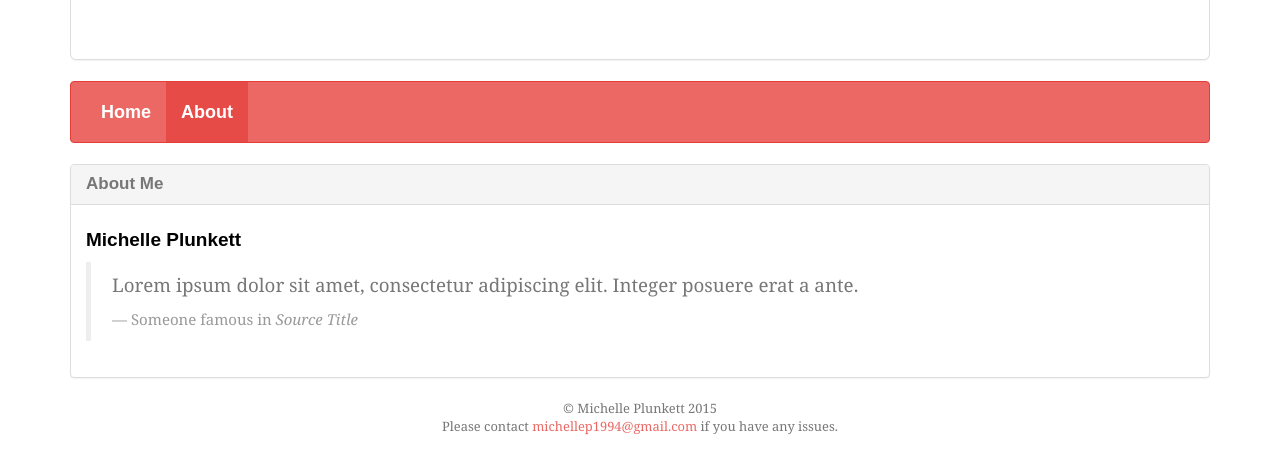
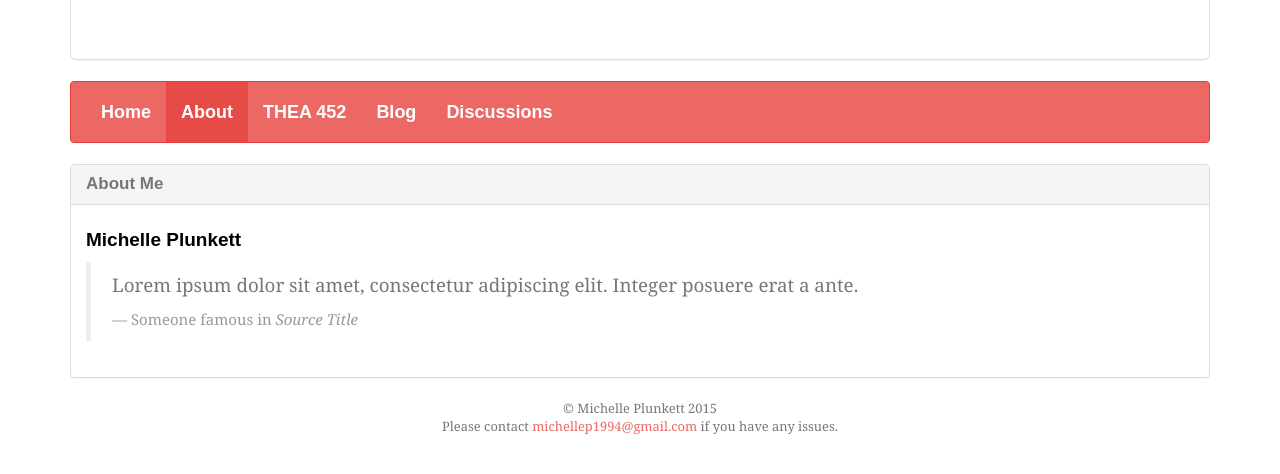
Before and after one commit to michelleplunkett/michelleplunkett.github.io, a Jekyll site: the page built from about.html, in a window 1280 px wide, cut to the strip 339-813 px from the top of the page. Built offline with Jekyll 4.4.1, drawn with Linux system fonts in a browser that asks for light colours; nearby versions of some CDN libraries; some web fonts are replaced; Markdown is read by kramdown in place of the engine named in the settings.

Commit message:
Update navigation.html

```diff
--- a/_includes/navigation.html
+++ b/_includes/navigation.html
@@ -14,6 +14,15 @@
       <li {% if page.title == 'About' %} class="active" {% endif %} >
         <a href="/about.html">About</a>
       </li>
+      <li {% if page.title == 'THEA 452' %} class="active" {% endif %} >
+        <a href="/about.html">THEA 452</a>
+      </li>
+      <li {% if page.title == 'Blog' %} class="active" {% endif %} >
+        <a href="/about.html">Blog</a>
+      </li>
+      <li {% if page.title == 'Discussions' %} class="active" {% endif %} >
+        <a href="/about.html">Discussions</a>
+      </li>
       </li>
     </ul>
   </div>
```
